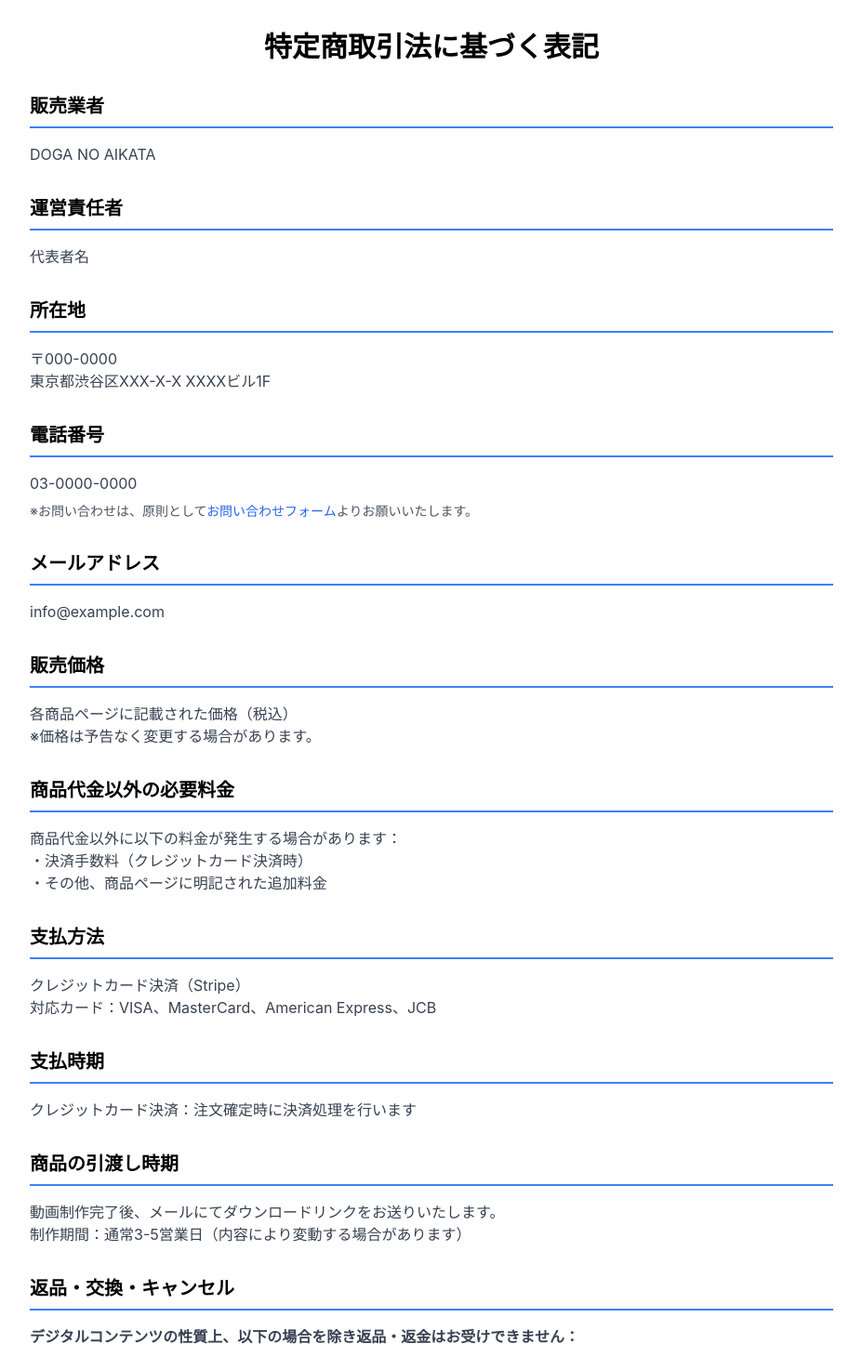
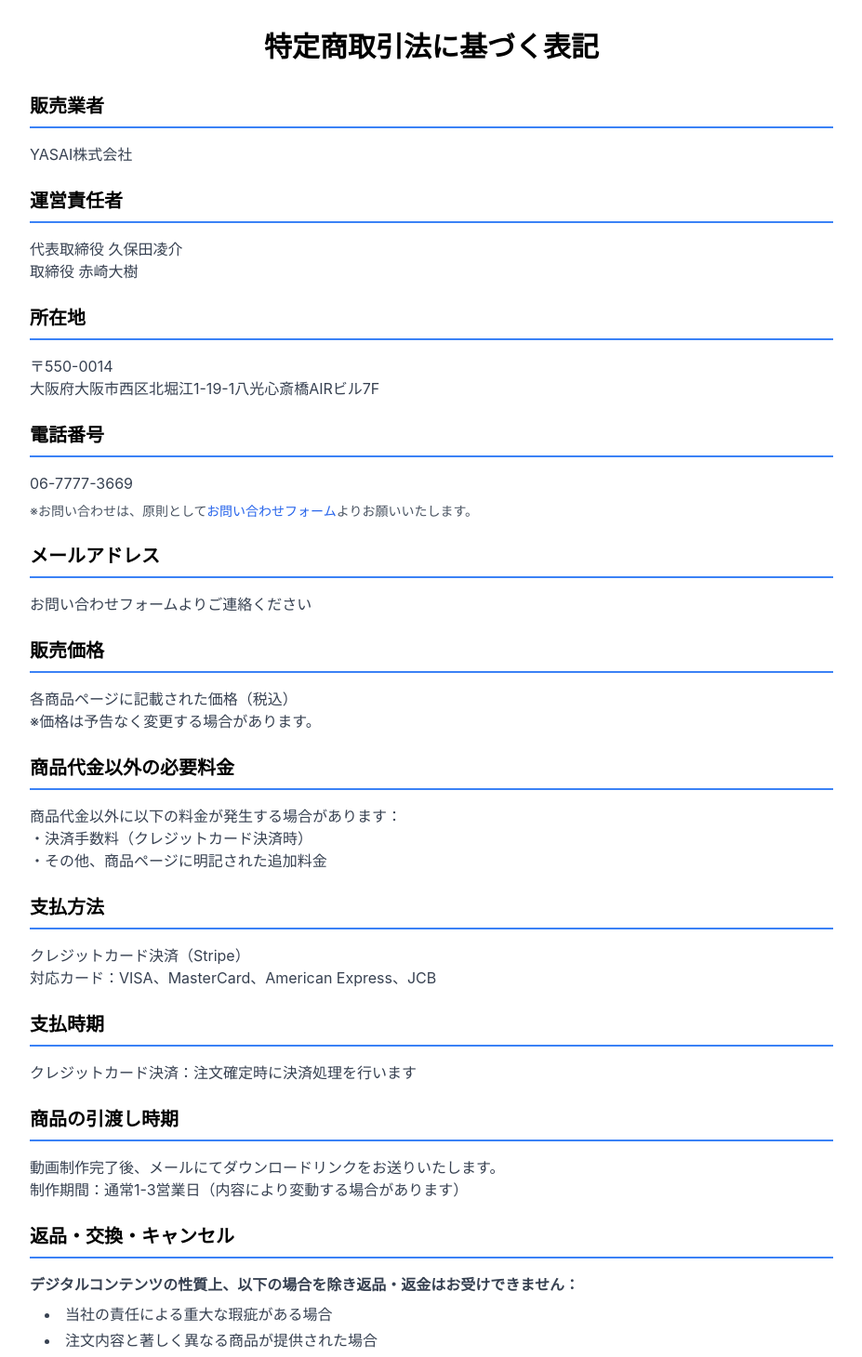
Before and after one commit to Yasai-Co-Ltd/kirinuki-lp, a Next.js app: page /legal in a window 1280 px wide. Shown: the top 1460 px of the page at 93% size, without its empty margins (176-1103 px from the left). Built offline with nearby package versions, Linux system fonts and the light colour scheme.

Commit message:
fix legal

```diff
--- a/src/app/legal/page.tsx
+++ b/src/app/legal/page.tsx
@@ -7,31 +7,34 @@ export const metadata: Metadata = {
 
 export default function LegalPage() {
   return (
-    <div className="container mx-auto px-4 py-8 max-w-4xl">
+    <div id='legal' className="container mx-auto px-4 py-8 max-w-4xl">
       <h1 className="text-3xl font-bold mb-8 text-center">特定商取引法に基づく表記</h1>
 
-      <div className="space-y-8">
+      <div className="space-y-6">
         <section>
           <h2 className="text-xl font-semibold mb-4 border-b-2 border-blue-500 pb-2">販売業者</h2>
-          <p className="text-gray-700">DOGA NO AIKATA</p>
+          <p className="text-gray-700">YASAI株式会社</p>
         </section>
 
         <section>
           <h2 className="text-xl font-semibold mb-4 border-b-2 border-blue-500 pb-2">運営責任者</h2>
-          <p className="text-gray-700">代表者名</p>
+          <p className="text-gray-700">
+            代表取締役 久保田凌介<br />
+            取締役 赤崎大樹
+          </p>
         </section>
 
         <section>
           <h2 className="text-xl font-semibold mb-4 border-b-2 border-blue-500 pb-2">所在地</h2>
           <p className="text-gray-700">
-            〒000-0000<br />
-            東京都渋谷区XXX-X-X XXXXビル1F
+            〒550-0014<br />
+            大阪府大阪市西区北堀江1-19-1八光心斎橋AIRビル7F
           </p>
         </section>
 
         <section>
           <h2 className="text-xl font-semibold mb-4 border-b-2 border-blue-500 pb-2">電話番号</h2>
-          <p className="text-gray-700">03-0000-0000</p>
+          <p className="text-gray-700">06-7777-3669</p>
           <p className="text-sm text-gray-600 mt-2">
             ※お問い合わせは、原則として<a href="/contact" className="text-blue-600 hover:underline">お問い合わせフォーム</a>よりお願いいたします。
           </p>
@@ -39,7 +42,7 @@ export default function LegalPage() {
 
         <section>
           <h2 className="text-xl font-semibold mb-4 border-b-2 border-blue-500 pb-2">メールアドレス</h2>
-          <p className="text-gray-700">info@example.com</p>
+          <p className="text-gray-700">お問い合わせフォームよりご連絡ください</p>
         </section>
 
         <section>
@@ -78,7 +81,7 @@ export default function LegalPage() {
           <h2 className="text-xl font-semibold mb-4 border-b-2 border-blue-500 pb-2">商品の引渡し時期</h2>
           <p className="text-gray-700">
             動画制作完了後、メールにてダウンロードリンクをお送りいたします。<br />
-            制作期間：通常3-5営業日（内容により変動する場合があります）
+            制作期間：通常1-3営業日（内容により変動する場合があります）
           </p>
         </section>
 
@@ -125,7 +128,7 @@ export default function LegalPage() {
 
       <div className="mt-12 text-center">
         <p className="text-sm text-gray-600">
-          最終更新日：2024年1月1日
+          最終更新日：2025年7月25日
         </p>
       </div>
     </div>
--- a/src/app/privacy/page.tsx
+++ b/src/app/privacy/page.tsx
@@ -7,13 +7,13 @@ export const metadata: Metadata = {
 
 export default function PrivacyPage() {
   return (
-    <div className="container mx-auto px-4 py-8 max-w-4xl">
+    <div id='privacy' className="container mx-auto px-4 py-8 max-w-4xl">
       <h1 className="text-3xl font-bold mb-8 text-center">プライバシーポリシー</h1>
 
-      <div className="space-y-8">
+      <div className="space-y-6">
         <section>
           <p className="text-gray-700 mb-6">
-            DOGA NO AIKATA（以下「当社」）は、お客様の個人情報の保護を重要な責務と考え、個人情報の保護に関する法律、その他の関係法令等を遵守し、お客様の個人情報を適切に取り扱います。
+            YASAI株式会社（以下「当社」）は、お客様の個人情報の保護を重要な責務と考え、個人情報の保護に関する法律、その他の関係法令等を遵守し、お客様の個人情報を適切に取り扱います。
           </p>
         </section>
 
@@ -172,8 +172,9 @@ export default function PrivacyPage() {
           <div className="text-gray-700">
             <p>個人情報の取扱いに関するお問い合わせは、以下までご連絡ください：</p>
             <div className="mt-4 p-4 bg-gray-50 rounded-lg">
-              <p><strong>DOGA NO AIKATA</strong></p>
-              <p>メール：info@example.com</p>
+              <p><strong>YASAI株式会社</strong></p>
+              <p>〒550-0014<br />大阪府大阪市西区北堀江1-19-1八光心斎橋AIRビル7F</p>
+              <p>電話：06-7777-3669</p>
               <p>お問い合わせフォーム：<a href="/contact" className="text-blue-600 hover:underline">こちら</a></p>
             </div>
           </div>
@@ -182,8 +183,7 @@ export default function PrivacyPage() {
 
       <div className="mt-12 text-center">
         <p className="text-sm text-gray-600">
-          制定日：2024年1月1日<br />
-          最終更新日：2024年1月1日
+          制定日：2025年7月25日<br />
         </p>
       </div>
     </div>
--- a/src/styles/style.css
+++ b/src/styles/style.css
@@ -3878,3 +3878,11 @@ section + section::before {
     order: 3;
   }
 }
+
+#legal section, #privacy section {
+	padding: 20px;
+}
+
+#legal section::before, #privacy section::before {
+	content: none;
+}
```
